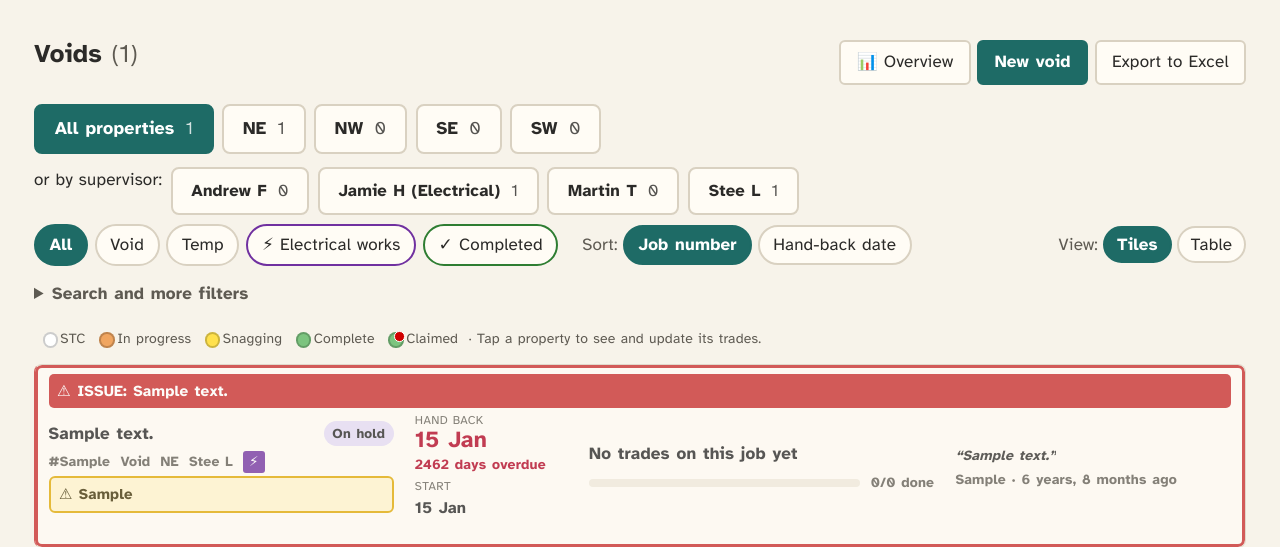
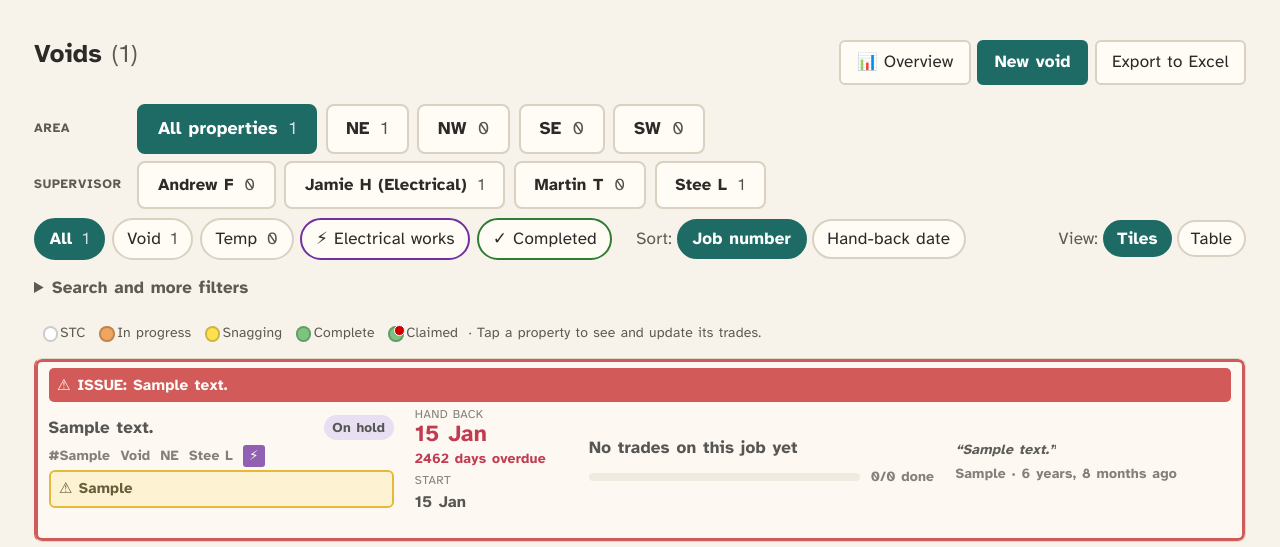
Before and after one commit to dayneral/Order-system, a Django app: page /voids/ in a window 1280 px wide. Shown: the part 72-619 px from the top of the page. Run offline with Django 5.2, Linux system fonts and the light colour scheme; a user stored in the database is signed in; data comes from the database, SQL or seed files in the repository; tables that the repository leaves empty hold one stand-in row (values such as "Sample post"); data that the repository does not hold is empty.

Commit message:
Voids list: Area/Supervisor row labels, counts on job type buttons
Co-Authored-By: Claude Opus 5.5 <noreply@anthropic.com>
Claude-Session: https://claude.ai/code/session_01FmFqdhit4df9Yt3pSvoEpM

```diff
--- a/static/css/app.css
+++ b/static/css/app.css
@@ -524,3 +524,9 @@ td.late { color: #b00020; font-weight: 700; }
 .st-btn.on { box-shadow: none; }
 .trade-line { min-height: 2.6rem; }
 @media (max-width: 900px) { .status-toggle { grid-template-columns: repeat(4, 1fr); width: 100%; } }
+/* Area / supervisor rows: a small label column so the two rows line up. */
+.filter-rows { display: grid; grid-template-columns: auto 1fr; gap: .4rem .9rem; align-items: center; margin: .75rem 0 .25rem; }
+.filter-rows .areas { margin: 0; }
+.filter-label { font-size: .75rem; font-weight: 700; text-transform: uppercase; letter-spacing: .06em; color: var(--muted); }
+.quick a .count { font-weight: 400; opacity: .8; margin-left: .2rem; }
+@media (max-width: 700px) { .filter-rows { grid-template-columns: 1fr; } }
--- a/templates/voids/void_list.html
+++ b/templates/voids/void_list.html
@@ -11,14 +11,18 @@
   </div>
 </div>
 
+<div class="filter-rows">
+<span class="filter-label">Area</span>
 <nav class="areas" aria-label="Area">
   {% for a in area_links %}<a href="?{{ a.query }}"{% if a.active %} class="on" aria-current="true"{% endif %}>{{ a.label }} <span class="count">{{ a.count }}</span></a>{% endfor %}
 </nav>
-<nav class="areas sups" aria-label="Supervisor"><span class="or-label">or by supervisor:</span>
+<span class="filter-label">Supervisor</span>
+<nav class="areas sups" aria-label="Supervisor">
   {% for a in sup_links %}<a href="?{{ a.query }}"{% if a.active %} class="on" aria-current="true"{% endif %}>{{ a.label }} <span class="count">{{ a.count }}</span></a>{% endfor %}
 </nav>
+</div>
 <nav class="quick" aria-label="Job type">
-  {% for j in job_links %}<a href="?{{ j.query }}"{% if j.active %} class="on" aria-current="true"{% endif %}>{{ j.label }}</a>{% endfor %}
+  {% for j in job_links %}<a href="?{{ j.query }}"{% if j.active %} class="on" aria-current="true"{% endif %}>{{ j.label }} <span class="count">{{ j.count }}</span></a>{% endfor %}
   <a href="?{{ electrical_link.query }}" class="elec-chip{% if electrical_link.active %} on{% endif %}"{% if electrical_link.active %} aria-current="true"{% endif %}>⚡ Electrical works</a>
   <a href="?{{ completed_link.query }}" class="done-chip{% if completed_link.active %} on{% endif %}">✓ Completed</a>
   <span class="sorttoggle">Sort: {% for o in sort_toggle %}<a href="?{{ o.query }}"{% if o.active %} class="on" aria-current="true"{% endif %}>{{ o.label }}</a>{% endfor %}</span>
--- a/voids/views.py
+++ b/voids/views.py
@@ -57,8 +57,6 @@ def filtered_voids(request):
     if f.get("q"):
         q = f["q"].strip()
         qs = qs.filter(Q(address__icontains=q) | Q(postcode__icontains=q) | Q(simpro__icontains=q))
-    if f.get("job") and f.get("flag") != "electrical":  # Electrical covers every job type
-        qs = qs.filter(job_type=f["job"])
     status = f.get("status")
     if status == "all":
         pass
@@ -106,22 +104,33 @@ def filtered_voids(request):
         voids = [v for v in voids if v.stale_level]
     elif f.get("flag") == "stale_red":
         voids = [v for v in voids if v.stale_level == "red"]
-    # Area and supervisor buttons show counts, so those two filters are applied here:
-    # each set of counts respects the other filter but not its own.
+    # Area, supervisor and job type buttons show counts, so those filters are applied here.
+    # Area and supervisor are alternative ways in: a view is by one or the other, never both.
     sups = list(Supervisor.objects.filter(active=True).select_related("trade"))
     area = f.get("area")
     sup = f.get("supervisor")
-    # Area and supervisor are alternative ways in: a view is by one or the other, never both.
+    job = f.get("job") if f.get("flag") != "electrical" else None  # Electrical covers every job type
+
+    def by_place(items):
+        if sup:
+            return [v for v in items if services.supervises(sup, v)]
+        if area:
+            return [v for v in items if v.area_id == area.pk]
+        return items
+
+    placed = by_place(voids)
+    job_counts = {None: len(placed)}
+    for v in placed:
+        job_counts[v.job_type_id] = job_counts.get(v.job_type_id, 0) + 1
+    if job:
+        voids = [v for v in voids if v.job_type_id == job.pk]
     area_counts = {}
     for v in voids:
         area_counts[v.area_id] = area_counts.get(v.area_id, 0) + 1
     sup_counts = {s.pk: sum(1 for v in voids if services.supervises(s, v)) for s in sups}
     sup_counts[None] = len(voids)
-    if sup:
-        voids = [v for v in voids if services.supervises(sup, v)]
-    elif area:
-        voids = [v for v in voids if v.area_id == area.pk]
-    return form, voids, params, {"areas": area_counts, "sups": sup_counts, "sup_list": sups}
+    voids = by_place(voids)
+    return form, voids, params, {"areas": area_counts, "sups": sup_counts, "sup_list": sups, "jobs": job_counts}
 
 
 # The status buttons on each trade, in workflow order.
@@ -180,6 +189,7 @@ def void_list(request):
         if p.get("flag") == "electrical":
             p["flag"] = ""  # Electrical is its own button across all job types
         job_links.append({"label": jt.name if jt else "All", "query": p.urlencode(),
+                          "count": counts["jobs"].get(jt.pk if jt else None, 0),
                           "active": (str(jt.pk) if jt else "") == current_job
                           and params.get("flag") != "electrical"})
     current_sup = params.get("supervisor", "")
```
Also changed, not shown: docs/VOIDS_PLAN.md (+1 -0 lines), tests/test_voids.py (+13 -1 lines).
